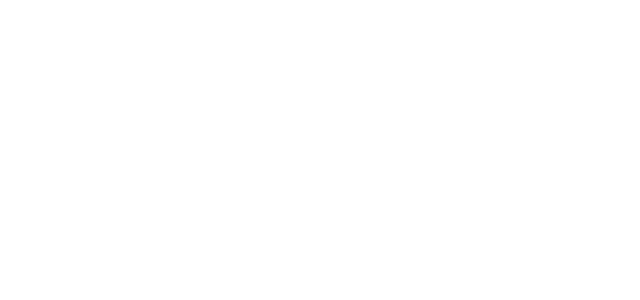
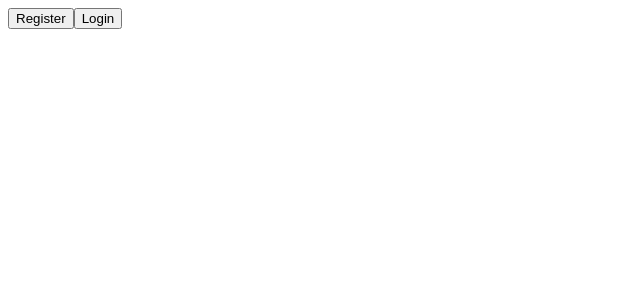
Before and after one commit to barnabasMatrai/TouristPlanner, an Angular app in the folder tourist-planner/: page / in a window 1280 px wide. Shown: the top 300 px of the page, without its empty margins (0-640 px from the left). Built offline with nearby package versions, Linux system fonts and the light colour scheme.

Commit message:
add buttons for navigating to /register and /login

```diff
--- a/tourist-planner/src/app/app.html
+++ b/tourist-planner/src/app/app.html
@@ -1,5 +1,7 @@
 <main class="main">
   <div class="content">
+    <button routerLink="/register">Register</button>
+    <button routerLink="/login">Login</button>
   </div>
 </main>
 
--- a/tourist-planner/src/app/app.ts
+++ b/tourist-planner/src/app/app.ts
@@ -1,11 +1,9 @@
 import { Component, signal } from '@angular/core';
-import { RouterOutlet } from '@angular/router';
-import { Register } from "./components/register/register";
-import { Login } from "./components/login/login";
+import { RouterOutlet, RouterLinkWithHref, RouterModule } from '@angular/router';
 
 @Component({
   selector: 'app-root',
-  imports: [RouterOutlet, Register, Login],
+  imports: [RouterOutlet, RouterModule, RouterLinkWithHref],
   templateUrl: './app.html',
   styleUrl: './app.css'
 })
```
